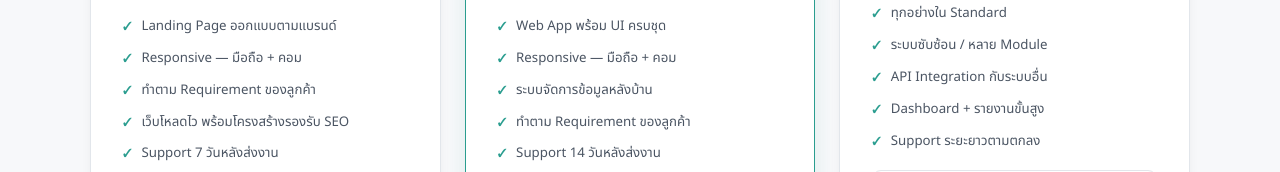
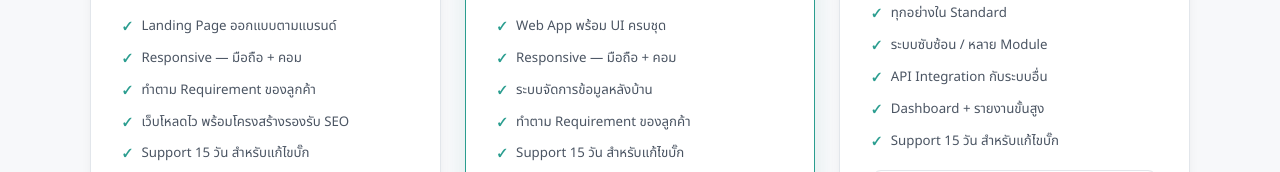
Before and after one commit to eakathit/Portfolio, a plain HTML site: page index.html in a window 1280 px wide. Shown: the part 5284-5456 px from the top of the page. Drawn offline with nearby package versions, Linux system fonts and the light colour scheme.

Commit message:
update detail support

```diff
--- a/index.html
+++ b/index.html
@@ -945,7 +945,7 @@
           <div class="pricing-feature"><span class="feature-check">✓</span><span>Responsive — มือถือ + คอม</span></div>
           <div class="pricing-feature"><span class="feature-check">✓</span><span>ทำตาม Requirement ของลูกค้า</span></div>
           <div class="pricing-feature"><span class="feature-check">✓</span><span>เว็บโหลดไว พร้อมโครงสร้างรองรับ SEO</span></div>
-          <div class="pricing-feature"><span class="feature-check">✓</span><span>Support 7 วันหลังส่งงาน</span></div>
+          <div class="pricing-feature"><span class="feature-check">✓</span><span>Support 15 วัน สำหรับแก้ไขบั๊ก</span></div>
         </div>
         <a href="#contact" class="pricing-cta outline">เริ่มต้นใช้งาน</a>
       </div>
@@ -958,7 +958,7 @@
           <div class="pricing-feature"><span class="feature-check">✓</span><span>Responsive — มือถือ + คอม</span></div>
           <div class="pricing-feature"><span class="feature-check">✓</span><span>ระบบจัดการข้อมูลหลังบ้าน</span></div>
           <div class="pricing-feature"><span class="feature-check">✓</span><span>ทำตาม Requirement ของลูกค้า</span></div>
-          <div class="pricing-feature"><span class="feature-check">✓</span><span>Support 14 วันหลังส่งงาน</span></div>
+          <div class="pricing-feature"><span class="feature-check">✓</span><span>Support 15 วัน สำหรับแก้ไขบั๊ก</span></div>
           <div class="pricing-feature"><span class="feature-check">✓</span><span>ส่งตรงเวลาตามที่ตกลง</span></div>
         </div>
         <a href="#contact" class="pricing-cta filled">ติดต่อจ้างงาน</a>
@@ -971,7 +971,7 @@
           <div class="pricing-feature"><span class="feature-check" style="color:var(--accent)">✓</span><span>ระบบซับซ้อน / หลาย Module</span></div>
           <div class="pricing-feature"><span class="feature-check" style="color:var(--accent)">✓</span><span>API Integration กับระบบอื่น</span></div>
           <div class="pricing-feature"><span class="feature-check" style="color:var(--accent)">✓</span><span>Dashboard + รายงานขั้นสูง</span></div>
-          <div class="pricing-feature"><span class="feature-check" style="color:var(--accent)">✓</span><span>Support ระยะยาวตามตกลง</span></div>
+          <div class="pricing-feature"><span class="feature-check" style="color:var(--accent)">✓</span><span>Support 15 วัน สำหรับแก้ไขบั๊ก</span></div>
         </div>
         <a href="#contact" class="pricing-cta outline" style="border-color:var(--border);color:var(--muted)">ปรึกษาก่อนได้เลย</a>
       </div>
```
